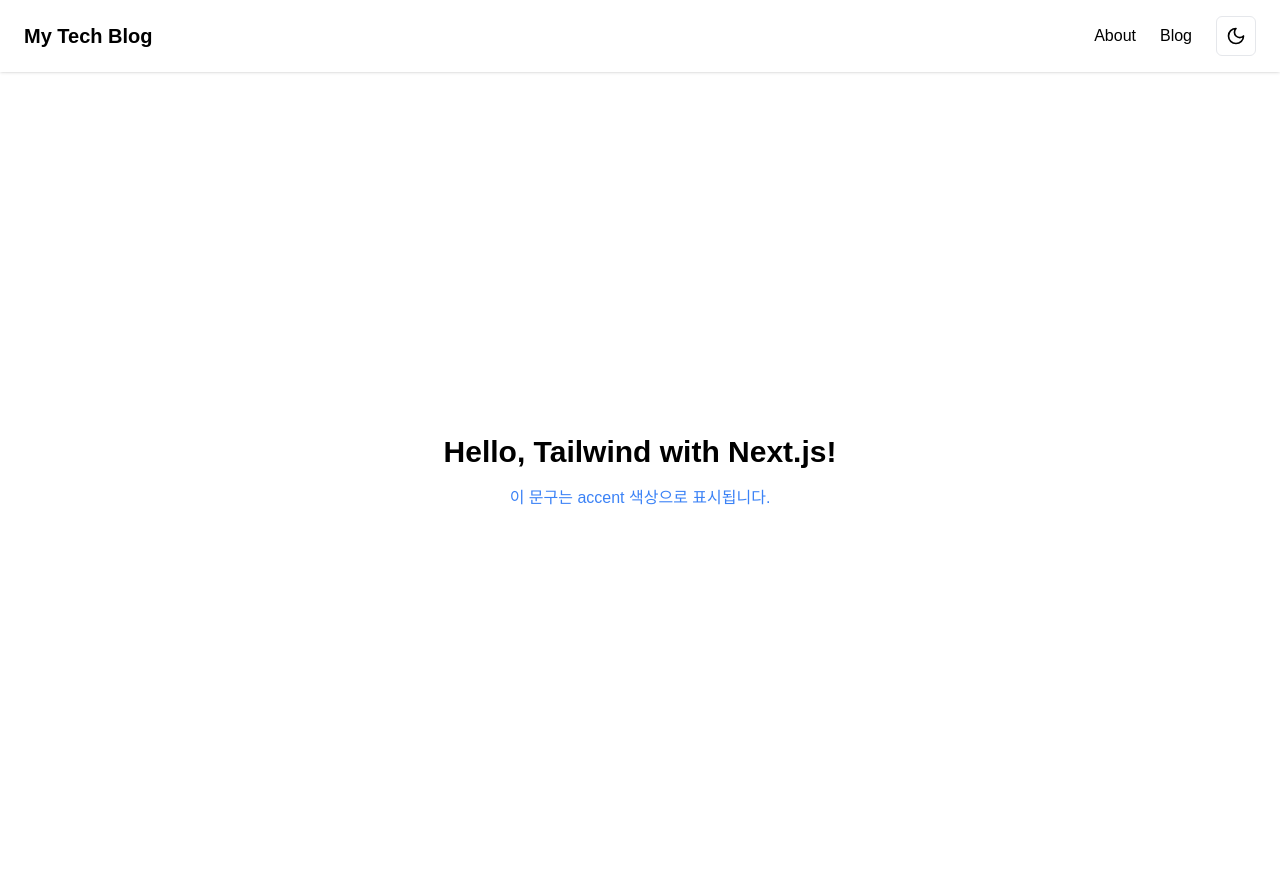
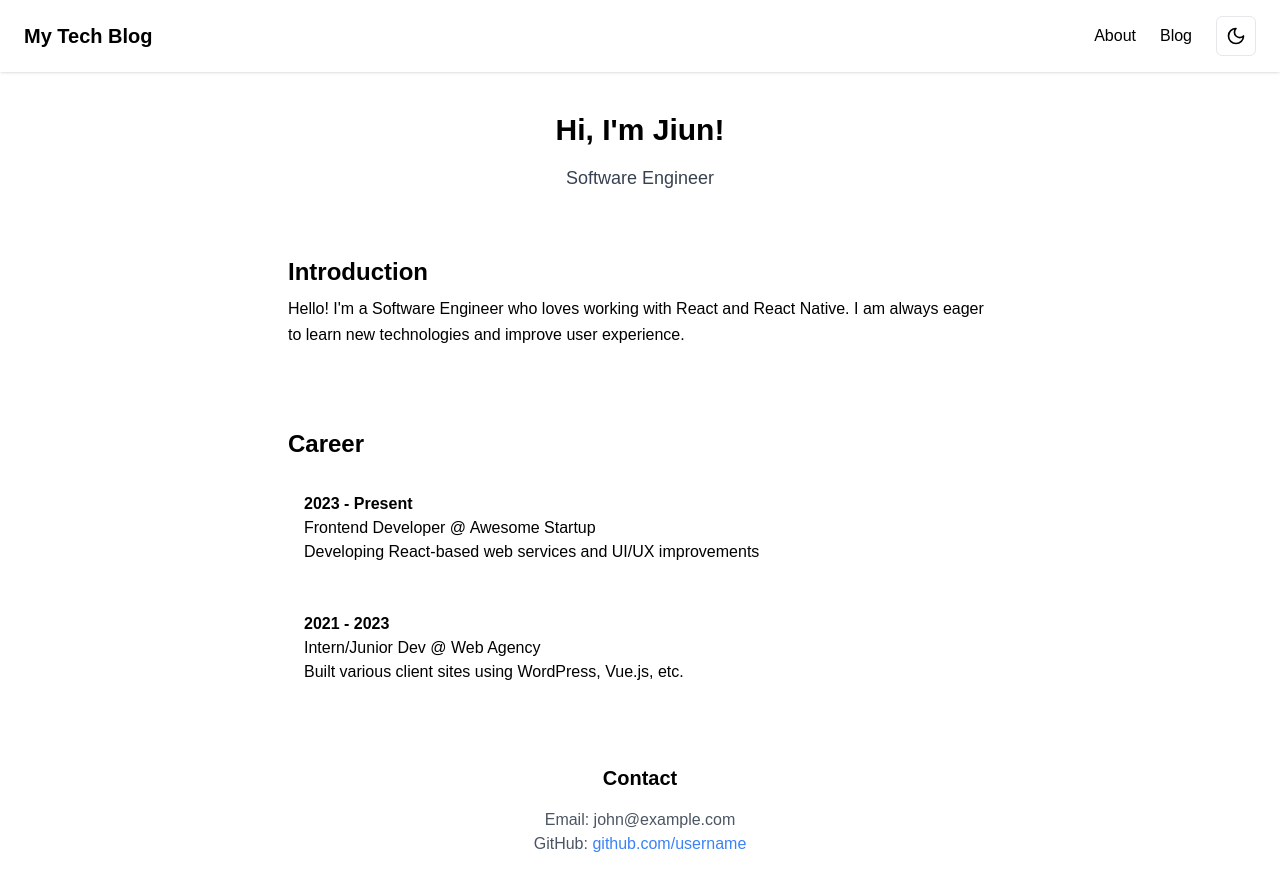
Before and after one commit to jiunshinn/jiun.me, a Next.js app: page / in a window 1280 px wide. Shown: the top 890 px of the page. Built offline with nearby package versions, Linux system fonts and the light colour scheme.

Commit message:
home layout

```diff
--- /dev/null
+++ b/src/app/blog/page.tsx
@@ -0,0 +1,3 @@
+export default function BlogPage() {
+  return <div>Blog</div>;
+}
--- a/src/app/page.tsx
+++ b/src/app/page.tsx
@@ -1,10 +1,39 @@
+import CareerTimeline from "@/components/career-timeline";
+import Introduction from "@/components/introduction";
+
 export default function HomePage() {
   return (
-    <main className="flex flex-col items-center justify-center min-h-screen bg-lightBg dark:bg-darkBg">
-      <h1 className="text-3xl font-bold text-lightText dark:text-darkText">
-        Hello, Tailwind with Next.js!
-      </h1>
-      <p className="text-accent mt-4">이 문구는 accent 색상으로 표시됩니다.</p>
+    <main className="mx-auto max-w-3xl px-4 py-10 bg-white text-black dark:bg-gray-900 dark:text-white">
+      {/* Hero Section */}
+      <section className="text-center mb-12">
+        <h1 className="text-3xl font-bold mb-4">Hi, I&apos;m Jiun!</h1>
+        <p className="text-lg text-gray-700 dark:text-gray-300">
+          Software Engineer
+        </p>
+      </section>
+
+      {/* Introduction */}
+      <Introduction />
+
+      {/* Career Timeline */}
+      <CareerTimeline />
+
+      {/* 기타 섹션 */}
+      <section className="mt-12 text-center">
+        <h2 className="text-xl font-semibold mb-4">Contact</h2>
+        <p className="text-gray-600 dark:text-gray-400">
+          Email: john@example.com
+        </p>
+        <p className="text-gray-600 dark:text-gray-400">
+          GitHub:{" "}
+          <a
+            href="https://github.com/username"
+            className="text-blue-500 dark:text-blue-400"
+          >
+            github.com/username
+          </a>
+        </p>
+      </section>
     </main>
   );
 }
--- /dev/null
+++ b/src/components/career-timeline.tsx
@@ -0,0 +1,50 @@
+interface CareerItem {
+  period: string;
+  role: string;
+  description: string;
+}
+
+export default function CareerTimeline() {
+  const careerData: CareerItem[] = [
+    {
+      period: "2023 - Present",
+      role: "Frontend Developer @ Awesome Startup",
+      description: "Developing React-based web services and UI/UX improvements",
+    },
+    {
+      period: "2021 - 2023",
+      role: "Intern/Junior Dev @ Web Agency",
+      description: "Built various client sites using WordPress, Vue.js, etc.",
+    },
+  ];
+
+  return (
+    <section
+      className="
+      mb-12
+      bg-lightBg text-lightText
+      dark:bg-darkBg dark:text-darkText
+      p-4 rounded-md
+    "
+    >
+      <h2 className="text-2xl font-semibold mb-4">Career</h2>
+      <div className="space-y-4">
+        {careerData.map((item, index) => (
+          <div
+            key={index}
+            className="
+              p-4
+              rounded-md
+              bg-white text-black
+              dark:bg-neutral-800 dark:text-gray-100
+            "
+          >
+            <h3 className="font-bold">{item.period}</h3>
+            <p className="">{item.role}</p>
+            <p className="">{item.description}</p>
+          </div>
+        ))}
+      </div>
+    </section>
+  );
+}
--- /dev/null
+++ b/src/components/introduction.tsx
@@ -0,0 +1,19 @@
+export default function Introduction() {
+  return (
+    <section
+      className="
+      mb-12
+      bg-lightBg text-lightText
+      dark:bg-darkBg dark:text-darkText
+      p-4 rounded-md
+    "
+    >
+      <h2 className="text-2xl font-semibold mb-2">Introduction</h2>
+      <p className="leading-relaxed">
+        Hello! I&apos;m a Software Engineer who loves working with React and
+        React Native. I am always eager to learn new technologies and improve
+        user experience.
+      </p>
+    </section>
+  );
+}
```
